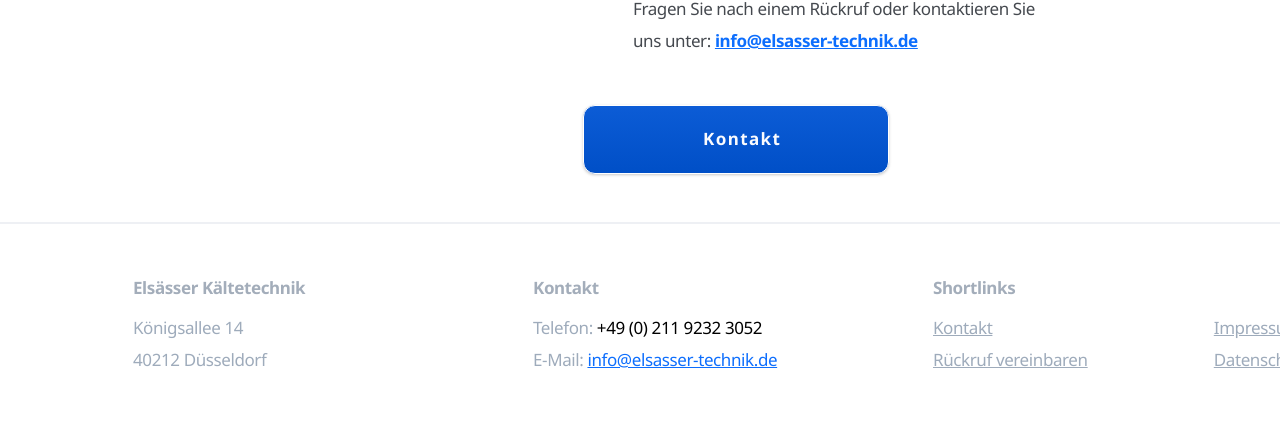
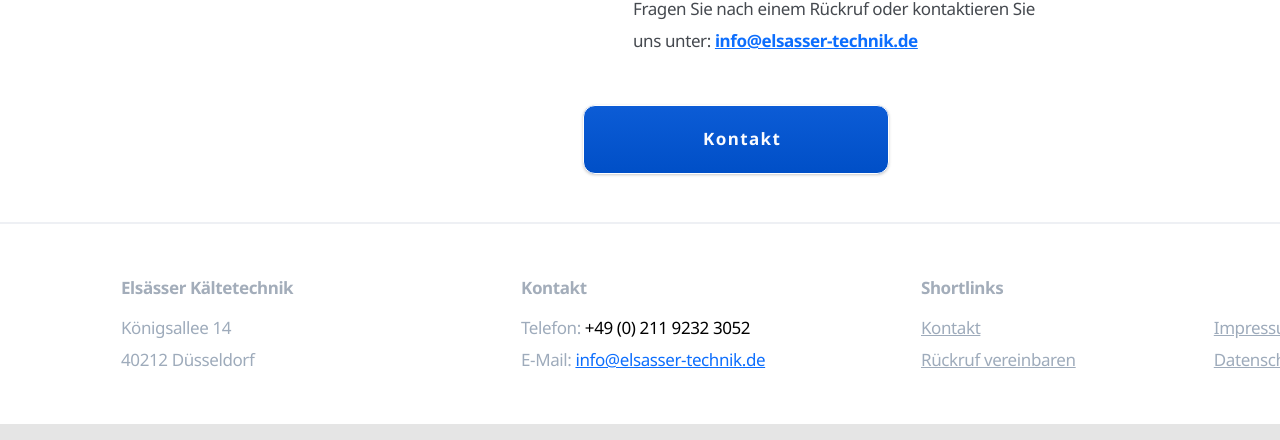
Before and after one commit to reznik-denis/elsesser-project, a plain HTML site: page index.html in a window 1280 px wide. Shown: the part 6096-6536 px from the top of the page. Drawn offline with Linux system fonts and the light colour scheme; files whose address does not match are found by name.

Commit message:
footer is done

```diff
--- a/index.html
+++ b/index.html
@@ -80,6 +80,7 @@
             </div>
         </nav>
     </header>
+    <!-- Герой -->
     <section class="hero">
         <div class="container-fluid container mixer">
             <div class="row padding-hero position-relative">
@@ -102,6 +103,7 @@
             </div>
         </div>
     </section>
+    <!-- Переваги -->
     <section class="leistungen">
         <h2 class="visually-hidden">Leistungen</h2>
         <div class="container-fluid container mixer">
@@ -164,6 +166,7 @@
         </div>
     </section>
     <div class="bg-color-secondary">
+        <!-- Умови-->
         <section class="ihre-vorteile">
             <h2 class="text-center">Ihre vorteile</h2>
             <div class="container-fluid container mixer">
@@ -281,6 +284,7 @@
                 </div>
             </div>
         </section>
+        <!-- Характеристики -->
         <section class="hauptmerkmale">
             <div class="container-fluid container mixer hauptmerkmale-bg">
                 <h2 class="text-center">Hauptmerkmale</h2>
@@ -411,6 +415,7 @@
                 </div>
             </div>
         </section>
+        <!-- Слайдер -->
         <section class="bilder">
             <div class="container-fluid container mixer">
                 <h2 class="text-center">Bilder</h2>
@@ -451,6 +456,7 @@
                 </div>
             </div>
         </section>
+        <!-- Корисні посилання -->
         <section class="besucher">
             <div class="container-fluid container mixer">
                 <h2 class="text-center">Besucher dieser seite suchten auch oft nach:</h2>
@@ -476,6 +482,7 @@
             </div>
         </section>
     </div>
+    <!-- Секція заклик до співпраці -->
     <section class="kontakt">
         <h2 class="visually-hidden">Kontakt</h2>
         <div class="container-fluid container mixer">
@@ -501,33 +508,34 @@
             </div>
         </div>
     </section>
+    <!-- Підвал -->
     <footer class="footer">
         <div class="container-fluid container mixer">
             <div class="row">
-                <div class="col-12 col-md-4">
+                <div class="col-12 col-md-4 ps-5 ps-md-0">
                     <p class="footer-title pt-5">Elsässer Kältetechnik</p>
-                    <address class="footer-description pt-2 pb-5">Königsallee 14 <br> 40212 Düsseldorf
+                    <address class="footer-description pt-2 pb-2 pb-md-5">Königsallee 14 <br> 40212 Düsseldorf
                     </address>
                 </div>
-                <div class="col-12 col-md-4">
-                    <p class="footer-title pt-5">Kontakt</p>
+                <div class="col-12 col-md-4 ps-5 ps-md-0">
+                    <p class="footer-title pt-md-5">Kontakt</p>
                     <address class="footer-description pt-2">
                         <p>Telefon: <a class="color-tel" href="tel:+49 (0) 211 9232 3052 ">+49 (0) 211 9232 3052</a></p>
                         <p>E-Mail: <a href="mailto:info@elsasser-technik.de">info@elsasser-technik.de</a></p>
                     </address>
                 </div>
-                <div class="col-12 col-md-4">
-                    <p class="footer-title pt-5">Shortlinks</p>
+                <div class="col-12 col-md-4 ps-5 pt-3 pt-md-0 ps-md-0">
+                    <p class="footer-title pt-md-5">Shortlinks</p>
                     <div class="d-md-flex justify-content-md-between">
                         <div class="pt-2">
                             <ul class="footer-description">
-                                <li><a class="color-link" href="#">Kontakt</a></li>
-                                <li><a class="color-link" href="#">Rückruf vereinbaren</a></li>
+                                <li><a class="color-link pb-2 pb-md-0" href="#">Kontakt</a></li>
+                                <li><a class="color-link pb-2 pb-md-0" href="#">Rückruf vereinbaren</a></li>
                             </ul>
                         </div>
-                        <div class="pt-2">
+                        <div class="pb-5 pt-0 pt-md-2">
                             <ul class="footer-description">
-                                <li><a class="color-link" href="#">Impressum</a></li>
+                                <li><a class="color-link pb-2 pb-md-0" href="#">Impressum</a></li>
                                 <li><a class="color-link" href="#">Datenschutz</a></li>
                             </ul>
                         </div>
--- a/sass/components/common/_footer.scss
+++ b/sass/components/common/_footer.scss
@@ -15,7 +15,7 @@
   font-size: 17px;
   line-height: 32px;
   letter-spacing: -0.4px;
-
+  margin: 0;
   list-style: none;
   padding: 0;
 
@@ -28,5 +28,6 @@
 }
 
 .color-link {
+  display: block;
   color: $footer-second-text-color;
 }
```
Also changed, not shown: css/main.css, css/main.min.css, 2 other files.
